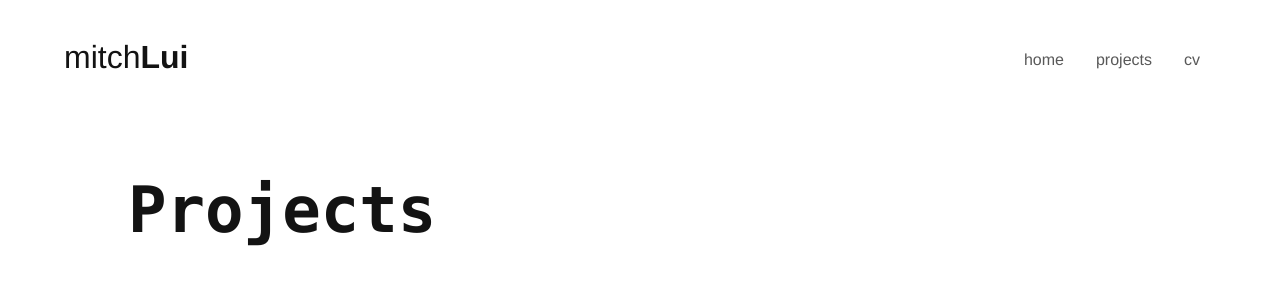
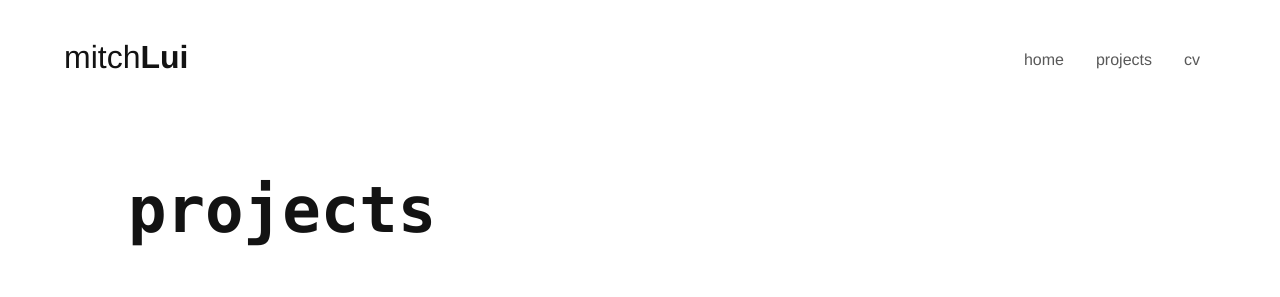
Before and after one commit to mitchLui/website, a React (Create React App) app in the folder client/: page /projects in a window 1280 px wide. Shown: the top 297 px of the page. Built offline with nearby package versions, Linux system fonts and the light colour scheme.

Commit message:
projects cleanup

```diff
--- a/client/src/components/Projects/Projects.js
+++ b/client/src/components/Projects/Projects.js
@@ -6,7 +6,7 @@ import "../Button/button.css"
 export const Projects = () =>
     <section className={"projects-container"}>
         <div className={"project-header"}>
-            <h1><code>Projects</code></h1>
+            <h1><code>projects</code></h1>
             <h2>An archive of what I'm working on and what I've done in the past.</h2>
         </div>
         <div className={"projects-grid"}>
--- a/client/src/components/Projects/projects.css
+++ b/client/src/components/Projects/projects.css
@@ -8,6 +8,10 @@
     -o-animation: fadein 0.5s; /* Opera < 12.1 */
     animation: fadein 0.5s;
 }
+
+.code {
+    font-family: 'Courier New', Courier, monospace;
+  }
 
 .project-header{
     text-align: left;
```
